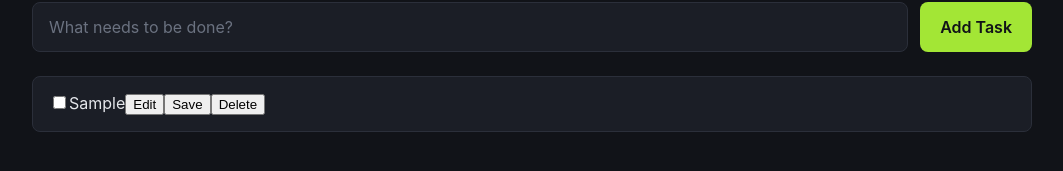
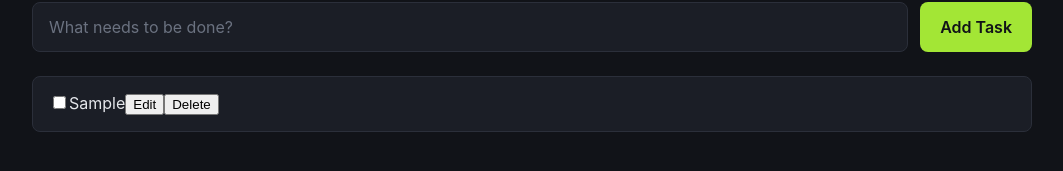
Before and after one commit to dabyko/Task-Manager, a React (Vite) app: page / in a window 1280 px wide. Both pictures are taken after typing "Sample" into the empty fields and a click on the button "Add Task". Shown: the part 435-606 px from the top of the page, without its empty margins (108-1171 px from the left). Built offline with nearby package versions, Linux system fonts and the light colour scheme.

Commit message:
Improve task editing with cancel option

```diff
--- a/src/TaskItem.jsx
+++ b/src/TaskItem.jsx
@@ -26,17 +26,13 @@ function TaskItem({task, onToggle, onDelete, onUpdate}) {
                 </span>)
             }
 
-            <button onClick={() => setIsEditing(true)}>
-                Edit
-            </button>
-
+            {isEditing ? (
+            <>
             <button
                 onClick={() => {
                 const text = editedText.trim();
 
-                    if (text === "") {
-                    return;
-                    }
+                if (text === "") return;
 
                 onUpdate(task.id, text);
                 setIsEditing(false);
@@ -45,10 +41,26 @@ function TaskItem({task, onToggle, onDelete, onUpdate}) {
                 Save
             </button>
 
+            <button
+                onClick={() => {
+                setEditedText(task.text);
+                setIsEditing(false);
+                }}
+                >
+                Cancel
+            </button>
+            </>
+            ) : (
+            <>
+            <button onClick={() => setIsEditing(true)}>
+                Edit
+            </button>
+
             <button onClick={() => onDelete(task.id)}>
                 Delete
             </button>
-
+            </>
+            )}
         </li>
     );
 }
```
Lines whose indentation alone changed are shown as unchanged.
